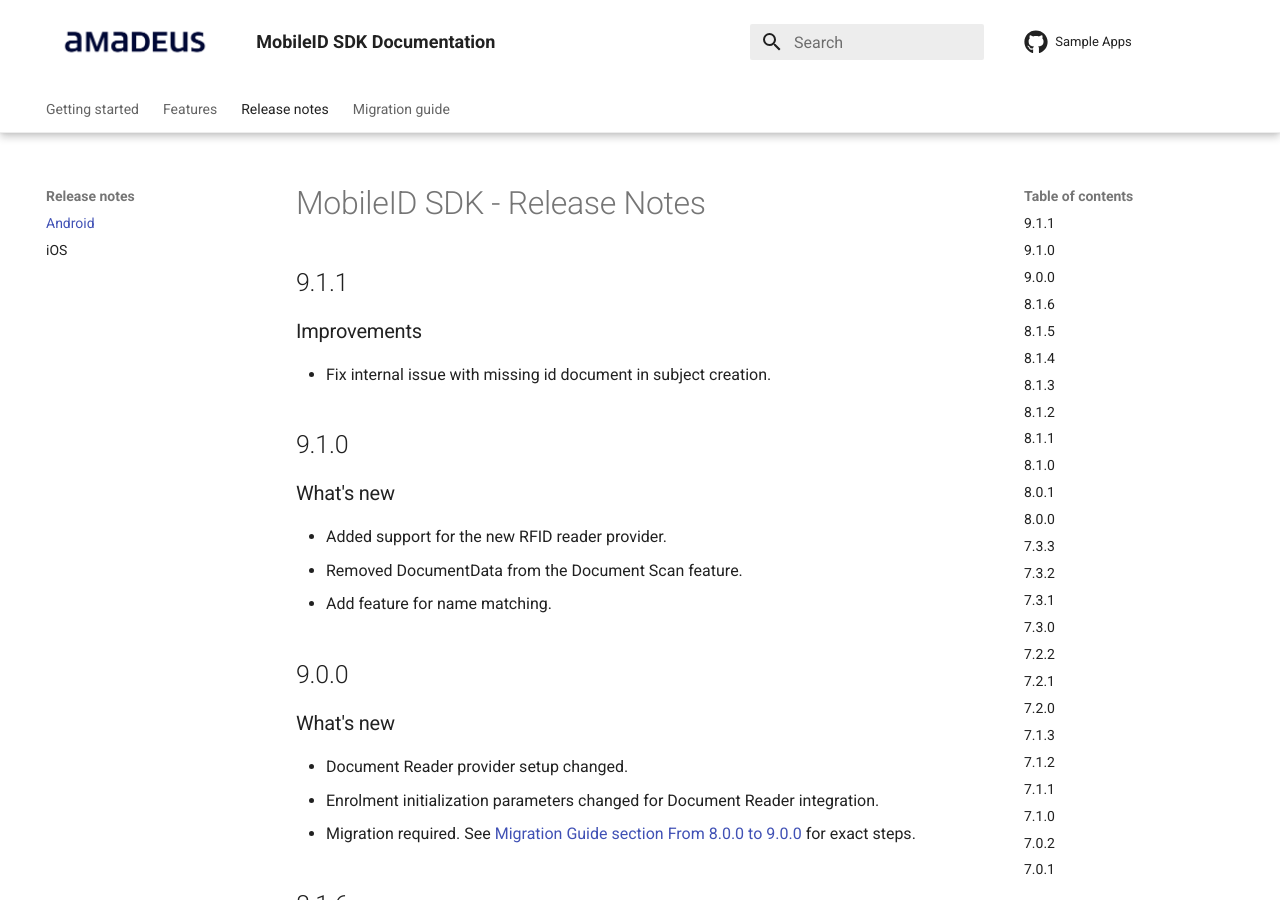
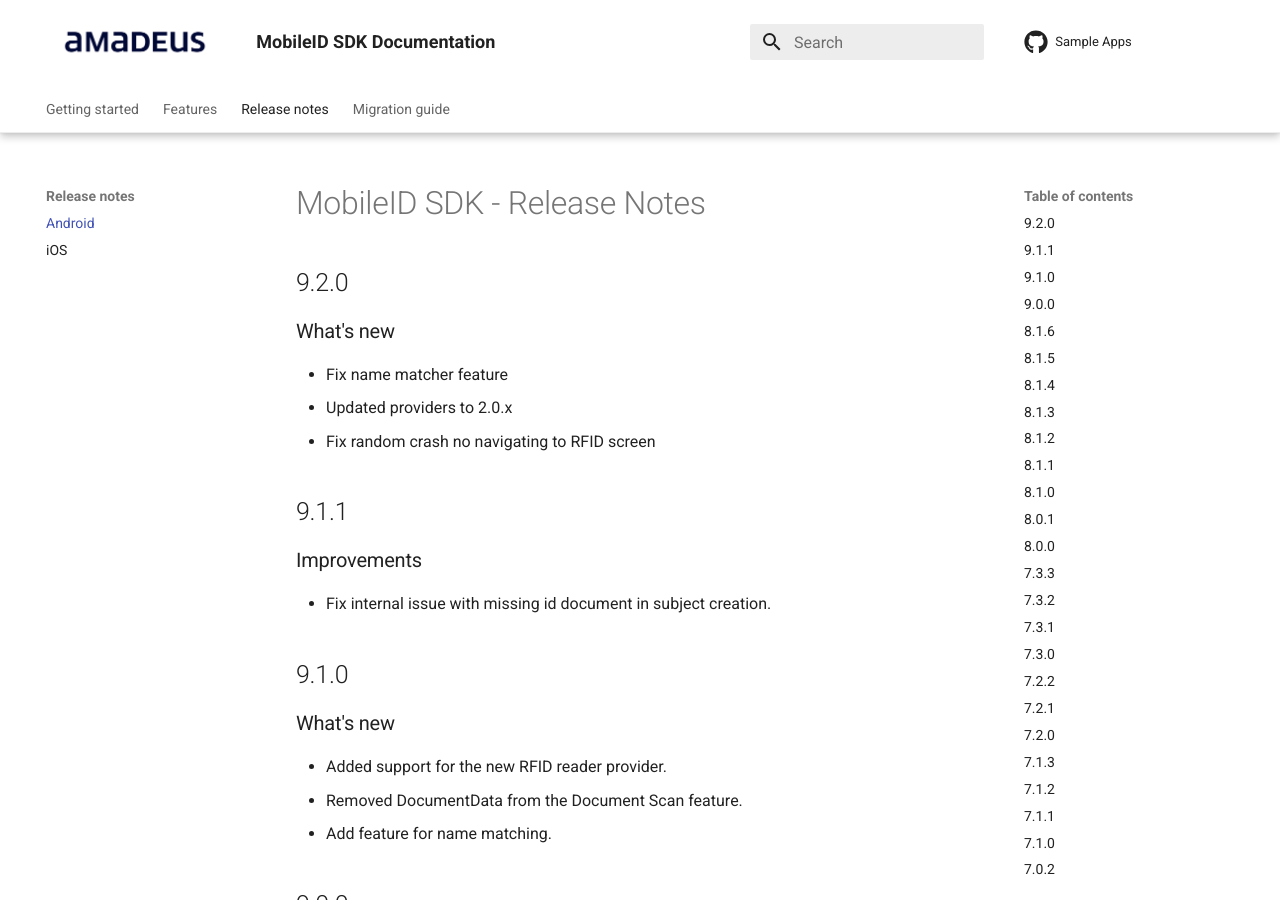
Before and after one commit to vbmobile/mobile-id-documentation, an MkDocs documentation site: the page built from docs/ReleaseNotes/ReleaseNotes_Android.md, in a window 1280 px wide and 900 px high. Built offline with MkDocs 1.6.1 and Material for MkDocs 9.7.7, drawn with Linux system fonts in a browser that asks for light colours; the version menu is left out.

Commit message:
Android- release notes and migration guide

```diff
--- a/docs/MigrationGuide/MigrationGuide_Android.md
+++ b/docs/MigrationGuide/MigrationGuide_Android.md
@@ -1,4 +1,7 @@
 # Migration Guide
+
+## From 9.1.0 to 9.2.0
+- no changes needed
 
 ## From 9.0.0 to 9.1.0
 #### Required Changes
--- a/docs/ReleaseNotes/ReleaseNotes_Android.md
+++ b/docs/ReleaseNotes/ReleaseNotes_Android.md
@@ -1,4 +1,12 @@
 # MobileID SDK - Release Notes
+
+## 9.2.0
+
+### What's new
+
+- Fix name matcher feature
+- Updated providers to 2.0.x
+- Fix random crash no navigating to RFID screen
 
 ## 9.1.1
 
```
